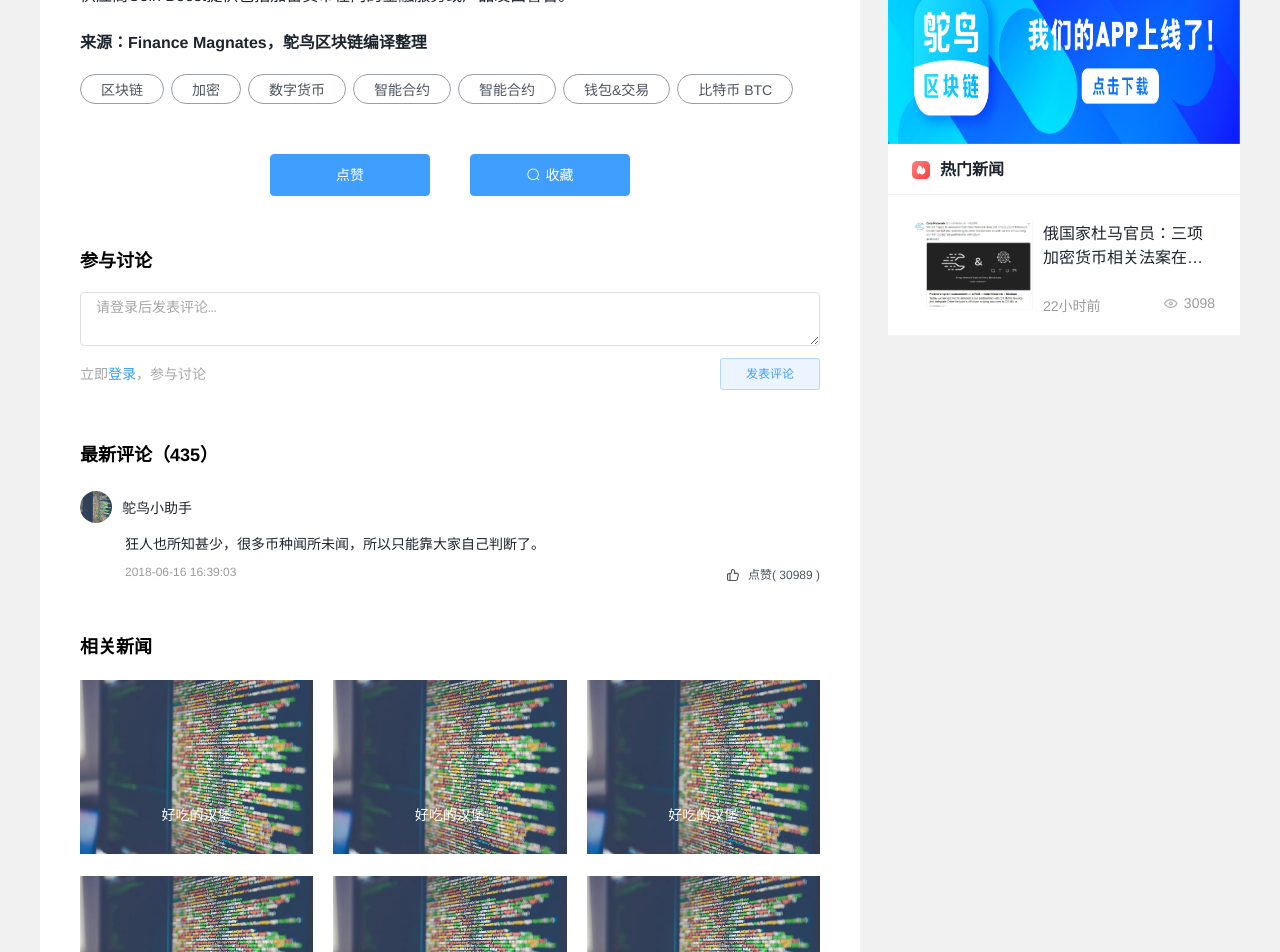
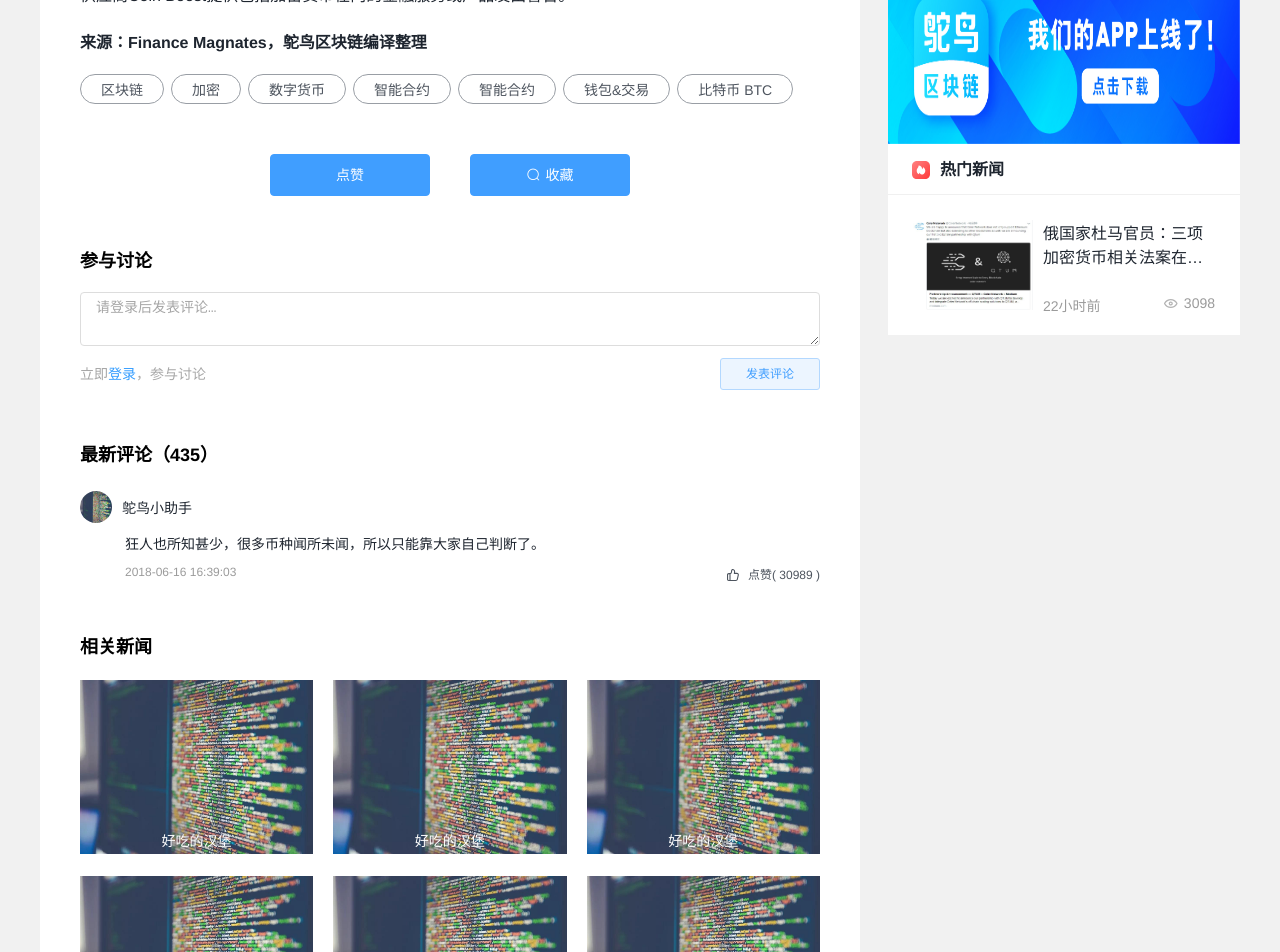
Before and after one commit to benjamin-pan/ostrich, a Vue app: page /#/detail in a window 1280 px wide. Shown: the part 500-1452 px from the top of the page. Built offline with nearby package versions, Linux system fonts and the light colour scheme.

Commit message:
样式修改

```diff
--- a/src/view/detail/index.scss
+++ b/src/view/detail/index.scss
@@ -142,7 +142,7 @@
           font-size: 14px;
           color: #FFFFFF;
           position: absolute;
-          bottom: 30px;
+          bottom: 4px;
           width: 233px;
         }
       }
```
